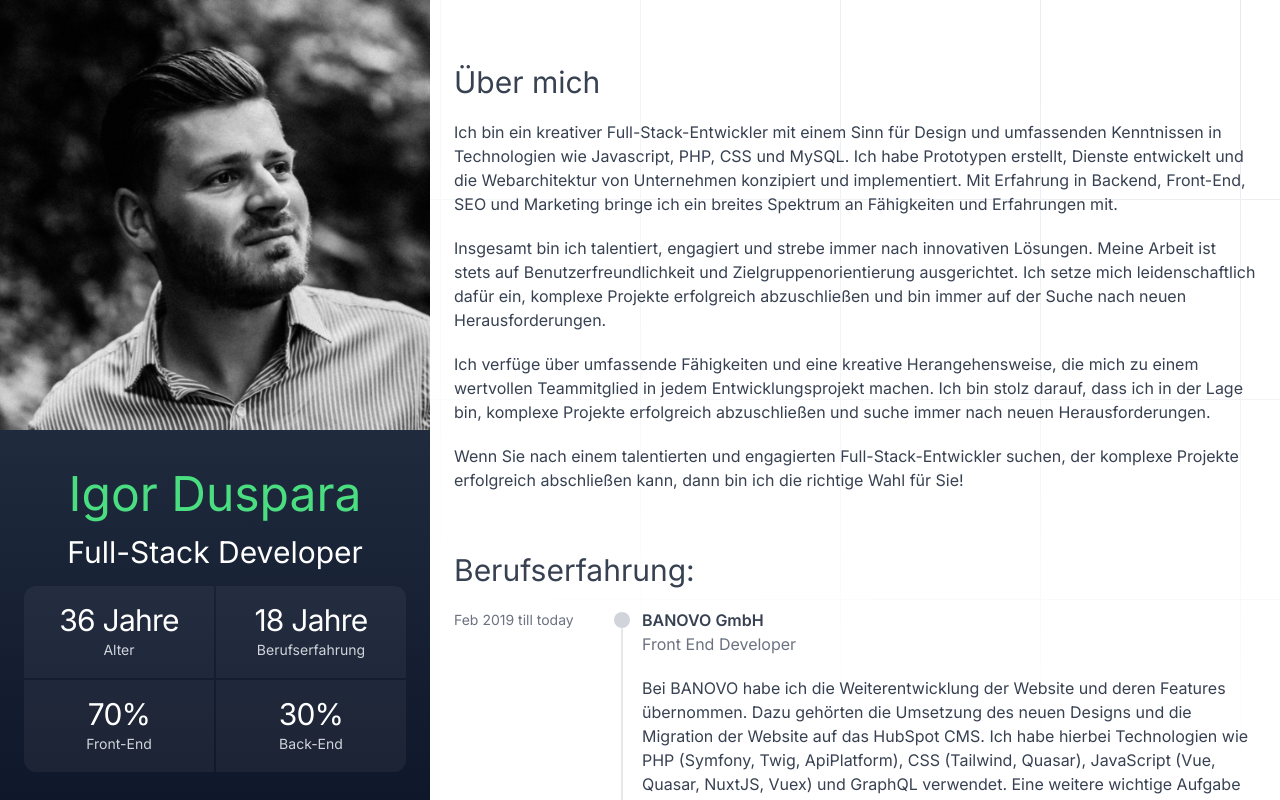
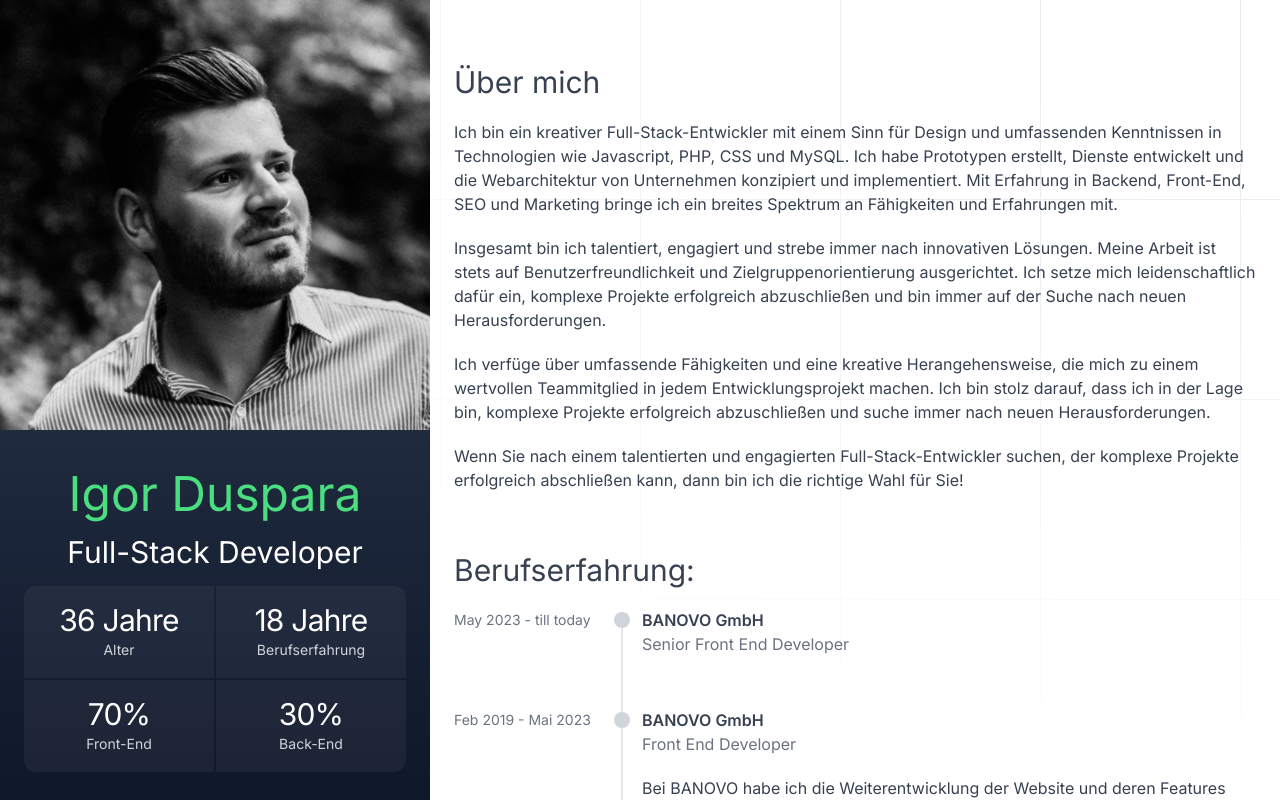
Before and after one commit to iduspara/iduspara.com, a Nuxt app: page / in a window 1280 px wide. Built offline with nearby package versions, Linux system fonts and the light colour scheme.

Commit message:
Update Jobs.vue

```diff
--- a/components/Jobs.vue
+++ b/components/Jobs.vue
@@ -45,14 +45,23 @@ const timeline = [
   {
     id: 1,
     content:
+      "",
+    title: "Senior Front End Developer",
+    company: "BANOVO GmbH",
+    date: "May 2023 - till today",
+    datetime: "2023-05-01",
+  },
+  {
+    id: 2,
+    content:
       "Bei BANOVO habe ich die Weiterentwicklung der Website und deren Features übernommen. Dazu gehörten die Umsetzung des neuen Designs und die Migration der Website auf das HubSpot CMS. Ich habe hierbei Technologien wie PHP (Symfony, Twig, ApiPlatform), CSS (Tailwind, Quasar), JavaScript (Vue, Quasar, NuxtJS, Vuex) und GraphQL verwendet. Eine weitere wichtige Aufgabe war die Verbesserung der Website-Performance sowie die Optimierung für SEO-Zwecke. Durch meine Arbeit konnte die Website auf den neuesten Stand gebracht werden und die Benutzerfreundlichkeit sowie die Sichtbarkeit in Suchmaschinen verbessert werden.",
     title: "Front End Developer",
     company: "BANOVO GmbH",
-    date: "Feb 2019 till today",
-    datetime: "2019-02-01",
+    date: "Feb 2019 - Mai 2023",
+    datetime: "2019-02-01 - 2023-05-01",
   },
   {
-    id: 2,
+    id: 3,
     content:
       "Bei CHECK24 GmbH war ich für die Weiterentwicklung und Verbesserung des Risikolebensversicherungsrechners verantwortlich. Dabei habe ich die Webarchitektur konzipiert und umgesetzt, Prototypen erstellt sowie neue Dienste, Features und Produkte entwickelt. Eine wichtige Aufgabe war auch die Weiterentwicklung der Firmenstandards. Dabei habe ich Technologien wie PHP (Zend, Swagger), CSS, HTML, JavaScript (jQuery), MySQL, JIRA und BitBucket verwendet. Eine weitere wichtige Aufgabe war die Verbesserung der Website-Performance sowie die Optimierung für SEO-Zwecke. Durch meine Arbeit konnte die Benutzerfreundlichkeit der Website verbessert werden und die Sichtbarkeit in Suchmaschinen gesteigert werden.",
     title: "Full-stack Developer (Freelancer)",
@@ -61,7 +70,7 @@ const timeline = [
     datetime: "2013-08-01 - 2019-02-01",
   },
   {
-    id: 3,
+    id: 4,
     content:
       "Ich habe ein Immobilienportal entwickelt, das Ähnlichkeiten mit der Internetpräsenz des Unternehmens aufweist. Hierbei habe ich Technologien wie PHP, HTML, CSS und MySQL eingesetzt, um eine leistungsstarke und benutzerfreundliche Plattform zu schaffen. Ein besonderes Feature meines Projekts war eine FTP-Schnittstelle, die den Import von Anzeigen ermöglichte. Mit meinem Fachwissen und meinen Fähigkeiten habe ich maßgeblich zur erfolgreichen Umsetzung dieses Projekts beigetragen und somit einen wertvollen Beitrag zum Erfolg der HIHC GmbH geleistet.",
     title: "Full-stack Developer (Freelancer)",
@@ -70,7 +79,7 @@ const timeline = [
     datetime: "2012-09-01",
   },
   {
-    id: 4,
+    id: 5,
     content:
       "Bei Svijet Medija d.o.o habe ich als Webshop-Administrator gearbeitet und Unterstützung bei der Netzwerkadministration und im Marketing geleistet. Ich war auch als Projektleiter für die Entwicklung von Business-Anwendungen und deren Webshop tätig. Darüber hinaus habe ich sowohl Web- als auch Desktop-Anwendungen für das Unternehmen entwickelt.",
     title: "Adminstrator / Entwickler / Projektleiter",
@@ -79,7 +88,7 @@ const timeline = [
     datetime: "2008-09-01 - 2012-08-01",
   },
   {
-    id: 5,
+    id: 6,
     content:
       "Software Entwickler bei einer Verlag Firma. Zuständig für das Administrieren und weiterentwickeln deren Website.",
     title: "Full-Stack Entwickler",
```
